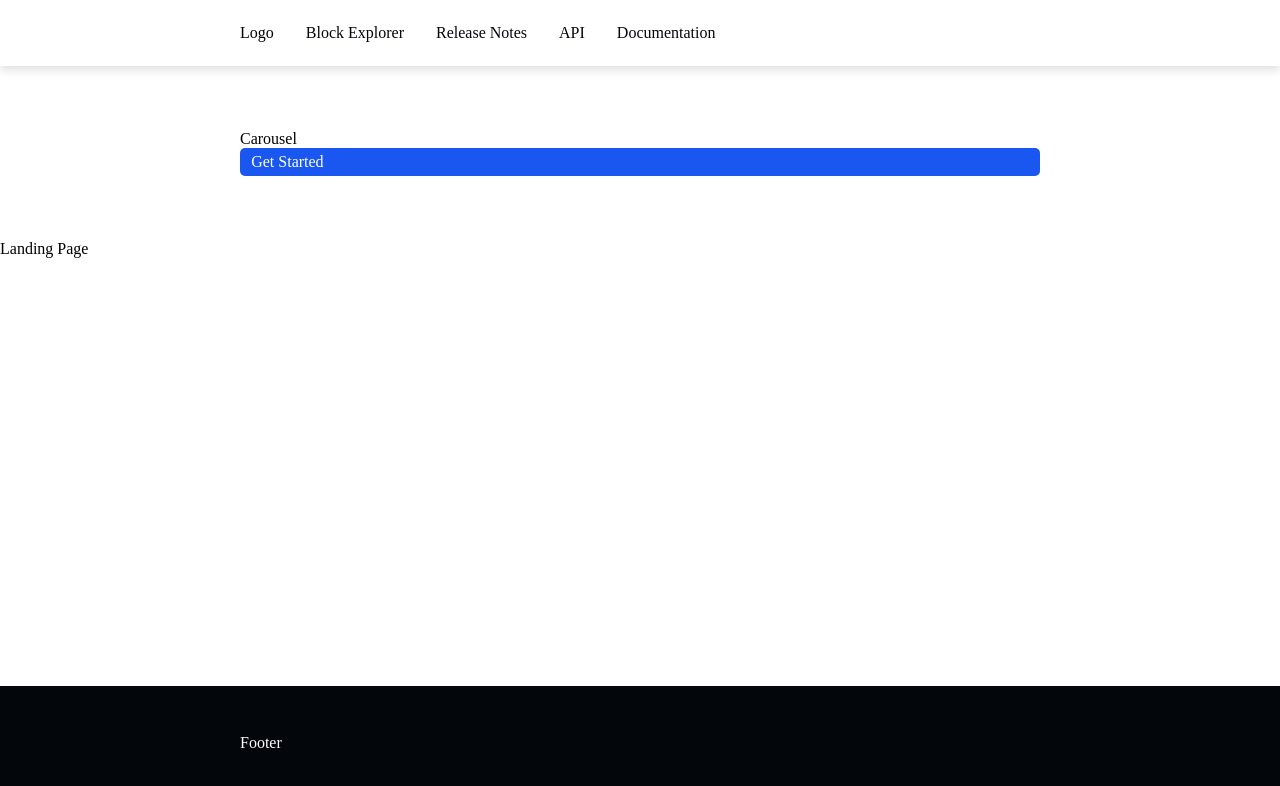
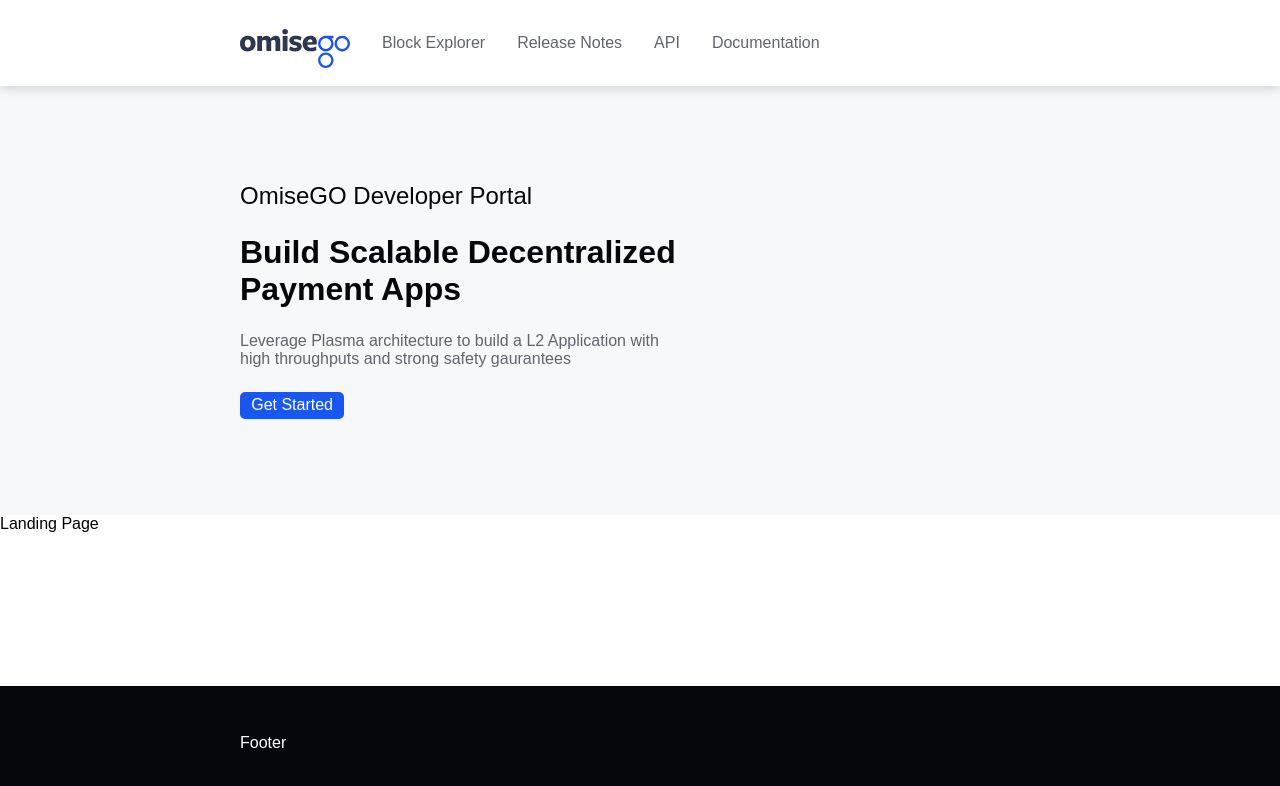
Before and after one commit to omgnetwork/dev-portal, a React app in the folder frontend/: page / in a window 1280 px wide. Built offline with nearby package versions, Linux system fonts and the light colour scheme; a web font is replaced by a local one.

Commit message:
carousel and basic headerstyling

```diff
--- a/frontend/public/index.html
+++ b/frontend/public/index.html
@@ -2,7 +2,7 @@
 <html lang="en">
   <head>
     <meta charset="utf-8" />
-    <link rel="shortcut icon" href="%PUBLIC_URL%/favicon.ico" />
+    <link rel="shortcut icon" href="%PUBLIC_URL%/img/favicon.png" />
     <meta
       name="viewport"
       content="width=device-width, initial-scale=1, shrink-to-fit=no"
--- a/frontend/src/components/Button.js
+++ b/frontend/src/components/Button.js
@@ -3,16 +3,20 @@
 import PropTypes from 'prop-types';
 
 const XButton = styled.div`
-  display: inline-block;
   padding: 0.3rem 0.7rem;
-  background-color: ${props => props.theme.BLUE};
-  color: ${props => props.theme.WHITE};
-  border-radius: ${props => props.theme.BORDER_RADIUS};
-  transition: all 200ms ease-in-out;
+  background-color: ${props => props.theme.primary};
+  color: ${props => props.theme.background};
+  border-radius: ${props => props.theme.borderRadius};
+  transition: all 100ms ease-in-out;
 
   :hover {
     cursor: pointer;
-    box-shadow: ${props => props.theme.BOX_SHADOW};
+    box-shadow: ${props => props.theme.boxShadow};
+  }
+
+  :active {
+    box-shadow: none;
+    transform: translateY(1px);
   }
 `;
 
--- a/frontend/src/components/Carousel.js
+++ b/frontend/src/components/Carousel.js
@@ -2,25 +2,43 @@
 import styled from 'styled-components';
 
 import Button from 'components/Button';
+import Typography from 'components/Typography';
 
 const XCarousel = styled.div`
   display: flex;
   justify-content: center;
-  padding: 4rem 1.5rem;
+  padding: 6rem 1.5rem;
+  background-color: ${props => props.theme.secondary};
 
   .carousel-content {
     display: flex;
     flex-direction: column;
+    align-items: flex-start;
     flex: 1 1 auto;
-    max-width: ${props => props.theme.PAGE_WIDTH};
+    max-width: ${props => props.theme.pageWidth};
+  }
+
+  .carousel-content .carousel-text {
+    padding-bottom: 1.5rem;
   }
 `;
 
 const Carousel = () => {
   return (
     <XCarousel>
-      <div className="carousel-content">
-        Carousel
+      <div className='carousel-content'>
+        <Typography className='carousel-text' size='L'>
+          OmiseGO Developer Portal
+        </Typography>
+
+        <Typography className='carousel-text' size='XL' bold>
+          {`Build Scalable Decentralized\nPayment Apps`}
+        </Typography>
+
+        <Typography className='carousel-text' color='text'>
+          {`Leverage Plasma architecture to build a L2 Application with\nhigh throughputs and strong safety gaurantees`}
+        </Typography>
+
         <Button>
           Get Started
         </Button>
--- a/frontend/src/components/Footer.js
+++ b/frontend/src/components/Footer.js
@@ -6,11 +6,11 @@
   justify-content: center;
   padding: 3rem 1.5rem;
 
-  background-color: ${props => props.theme.BLACK};
-  color: ${props => props.theme.WHITE};
+  background-color: ${props => props.theme.dark};
+  color: ${props => props.theme.background};
 
   .footer-content {
-    max-width: ${props => props.theme.PAGE_WIDTH};
+    max-width: ${props => props.theme.pageWidth};
     flex: 1 1 auto;
   }
 `;
--- a/frontend/src/components/Header.js
+++ b/frontend/src/components/Header.js
@@ -6,17 +6,25 @@
 const XHeader = styled.div`
   display: flex;
   justify-content: center;
-  padding: 1.5rem;
-  box-shadow: ${props => props.theme.BOX_SHADOW};
+  padding: 1.3rem 1.5rem;
+  box-shadow: ${props => props.theme.boxShadow};
+  z-index: 1;
 
   .header-content {
-    max-width: ${props => props.theme.PAGE_WIDTH};
+    max-width: ${props => props.theme.pageWidth};
     flex: 1 1 auto;
     display: flex;
     flex-direction: row;
   }
 
+  .header-logo {
+    top: 6px;
+    transform: translateY(8px);
+  }
+
   .header-link {
+    display: flex;
+    align-items: center;
     padding-left: 2rem;
   }
 `;
@@ -25,7 +33,11 @@
   return (
     <XHeader>
       <div className="header-content">
-        <span>Logo</span>
+        <div className="header-logo">
+          <Link to="/">
+            <img src={process.env.PUBLIC_URL + '/img/omisego-blue.svg'} alt='omisego-blue' />
+          </Link>
+        </div>
 
         <div className="header-link">
           <Link href="">Block Explorer</Link>
@@ -43,7 +55,7 @@
           <Link href="">Documentation</Link>
         </div>
       </div>
-    </XHeader>
+        </XHeader>
   );
 }
 
--- a/frontend/src/components/Link.js
+++ b/frontend/src/components/Link.js
@@ -1,18 +1,27 @@
 import React from 'react';
 import styled from 'styled-components';
 import PropTypes from 'prop-types';
+import { Link as RouterLink } from 'react-router-dom';
 
 const XLink = styled.a`
   text-decoration: none;
-  color: ${props => props.theme.BLACK};
+  color: ${props => props.theme.text};
   transition: color 200ms ease-in-out;
 
   :hover {
-    color: ${props => props.theme.BLUE};
+    color: ${props => props.theme.primary};
   }
 `;
 
-const Link = ({ href, children }) => {
+const Link = ({ href, to, children }) => {
+  if (to) {
+    return (
+      <RouterLink to={to}>
+        {children}
+      </RouterLink>
+    );
+  }
+
   return (
     <XLink href={href} target="_blank">
       {children}
@@ -22,6 +31,7 @@
 
 Link.propTypes = {
   href: PropTypes.string,
+  to: PropTypes.string,
   children: PropTypes.node.isRequired,
 }
 
--- /dev/null
+++ b/frontend/src/components/Typography.js
@@ -0,0 +1,52 @@
+import React from 'react';
+import styled from 'styled-components';
+import PropTypes from 'prop-types';
+
+const XTypography = styled.div`
+  font-size: ${props => props.size};
+  font-weight: ${props => props.bold ? 'bold' : 'inherit'};
+  white-space: pre-line;
+  color: ${props => props.color
+    ? props.theme[props.color]
+    : props.theme.dark
+  };
+
+  @media ${props => props.theme.mobileBreak} {
+    white-space: initial;
+  }
+`;
+
+const Typography = ({ children, bold, size, color, className }) => {
+  const getSize = (_size = 'medium') => {
+    switch(_size) {
+      case 'S':
+        return '0.8rem';
+      case 'L':
+        return '1.5rem';
+      case 'XL':
+        return '2rem';
+      default:
+        return '1rem';
+    }
+  }
+
+  return (
+    <XTypography
+      bold={bold}
+      size={getSize(size)}
+      color={color}
+      className={className}
+    >
+      {children}
+    </XTypography>
+  );
+}
+
+Typography.propTypes = {
+  bold: PropTypes.bool,
+  children: PropTypes.node.isRequired,
+  color: PropTypes.string,
+  size: PropTypes.oneOf(['S', 'M', 'L', 'XL'])
+}
+
+export default Typography;
--- a/frontend/src/theme/index.js
+++ b/frontend/src/theme/index.js
@@ -9,6 +9,9 @@
     margin: 0;
     padding: 0;
     font-size: 16px;
+
+    @import url('https://cdn.omise.co/fonts/circular.css?family=Circular');
+    font-family: 'Circular', sans-serif;
   }
 `;
 
--- a/frontend/src/theme/properties.js
+++ b/frontend/src/theme/properties.js
@@ -1,19 +1,22 @@
 const light = {
-  MODE: 'light',
-  BLUE: '#1a57f0',
-  BLACK: '#03060b',
-  GRAY: '#f7f8fa',
-  GREEN: '#0fbf99',
-  ORANGE: '#fb7166',
-  WHITE: '#ffffff',
-  PAGE_WIDTH: '800px',
-  BOX_SHADOW: '0px 3px 10px 0px rgba(0,0,0,0.15)',
-  BORDER_RADIUS: '5px',
+  mode: 'light',
+  primary: '#1a57f0',
+  secondary: '#f7f8fa',
+  background: '#ffffff',
+  text: '#61646d',
+  dark: '#03060b',
+  success: '#0fbf99',
+  warning: '#fb7166',
+
+  pageWidth: '800px',
+  boxShadow: '0px 3px 10px 0px rgba(0,0,0,0.15)',
+  borderRadius: '5px',
+  mobileBreak: '(max-width: 600px)',
 };
 
 const dark = {
   ...light,
-  MODE: 'dark',
+  mode: 'dark',
 };
 
 const properties = {
```
Also changed, not shown: frontend/public/favicon.ico (deleted), frontend/public/img/favicon.png (added), frontend/public/img/omise-logo.svg (added), frontend/public/img/omisego-blue.svg (added), frontend/public/img/omisego-white.svg (added).
